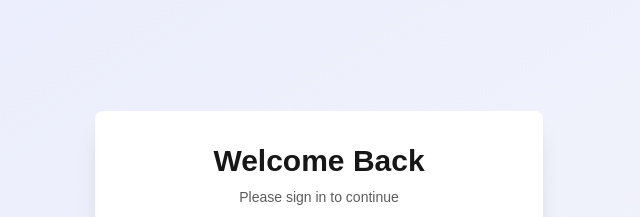
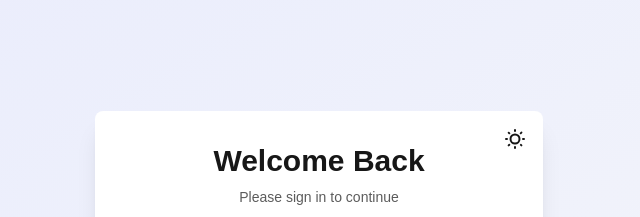
Before and after one commit to AdeepaK2/SpiritX_Xtruders_01, a Next.js app: page /Login in a window 1280 px wide. Shown: the top 217 px of the page, without its empty margins (321-961 px from the left). Built offline with nearby package versions, Linux system fonts and the light colour scheme; no server answers.

Commit message:
Added Colour Theme Switcher. It's not completed

```diff
--- a/src/app/Login/page.tsx
+++ b/src/app/Login/page.tsx
@@ -153,10 +153,10 @@
   // UI state
   const [showPassword, setShowPassword] = useState(false);
   const [isLoading, setIsLoading] = useState(false);
-  // Add this line - NextAuth loading state
   const [isNextAuthLoading, setIsNextAuthLoading] = useState(true);
-  // Add this line - Initial page loading state
   const [isPageLoading, setIsPageLoading] = useState(true);
+  // Add theme state
+  const [theme, setTheme] = useState<string>("light");
 
   // Error state
   const [errors, setErrors] = useState<ErrorState>({
@@ -424,6 +424,29 @@
     }
   }, [session, router, isNextAuthLoading]);
 
+  // Theme toggle function
+  const toggleTheme = () => {
+    const newTheme = theme === "light" ? "dark" : "light";
+    setTheme(newTheme);
+    localStorage.setItem("theme", newTheme);
+    document.documentElement.setAttribute("data-theme", newTheme);
+
+    // Add page reload to ensure all theme styles are properly applied
+    window.location.reload();
+  };
+
+  // Initialize theme from localStorage or system preference
+  useEffect(() => {
+    // Only run on client-side
+    if (typeof window !== "undefined") {
+      const savedTheme = localStorage.getItem("theme") ||
+        (window.matchMedia("(prefers-color-scheme: dark)").matches ? "dark" : "light");
+
+      setTheme(savedTheme);
+      document.documentElement.setAttribute("data-theme", savedTheme);
+    }
+  }, []);
+
   return (
     <div className="min-h-screen flex items-center justify-center p-4">
       <Toaster />
@@ -442,8 +465,36 @@
         initial={{ opacity: 0, y: 20 }}
         animate={{ opacity: 1, y: 0 }}
         transition={{ duration: 0.5, delay: isPageLoading ? 1.8 : 0 }}
-        className="card w-full max-w-md bg-base-100 shadow-xl"
+        className="card w-full max-w-md bg-base-100 shadow-xl relative"
       >
+        {/* Theme toggle - added at top-right corner */}
+        <div className="absolute top-4 right-4 z-10">
+          <label className="swap swap-rotate">
+            <input
+              type="checkbox"
+              className="theme-controller"
+              checked={theme === "dark"}
+              onChange={toggleTheme}
+            />
+            {/* sun icon */}
+            <svg
+              className="swap-off h-6 w-6 fill-current"
+              xmlns="http://www.w3.org/2000/svg"
+              viewBox="0 0 24 24">
+              <path
+                d="M5.64,17l-.71.71a1,1,0,0,0,0,1.41,1,1,0,0,0,1.41,0l.71-.71A1,1,0,0,0,5.64,17ZM5,12a1,1,0,0,0-1-1H3a1,1,0,0,0,0,2H4A1,1,0,0,0,5,12Zm7-7a1,1,0,0,0,1-1V3a1,1,0,0,0-2,0V4A1,1,0,0,0,12,5ZM5.64,7.05a1,1,0,0,0,.7.29,1,1,0,0,0,.71-.29,1,1,0,0,0,0-1.41l-.71-.71A1,1,0,0,0,4.93,6.34Zm12,.29a1,1,0,0,0,.7-.29l.71-.71a1,1,0,1,0-1.41-1.41L17,5.64a1,1,0,0,0,0,1.41A1,1,0,0,0,17.66,7.34ZM21,11H20a1,1,0,0,0,0,2h1a1,1,0,0,0,0-2Zm-9,8a1,1,0,0,0-1,1v1a1,1,0,0,0,2,0V20A1,1,0,0,0,12,19ZM18.36,17A1,1,0,0,0,17,18.36l.71.71a1,1,0,0,0,1.41,0,1,1,0,0,0,0-1.41ZM12,6.5A5.5,5.5,0,1,0,17.5,12,5.51,5.51,0,0,0,12,6.5Zm0,9A3.5,3.5,0,1,1,15.5,12,3.5,3.5,0,0,1,12,15.5Z" />
+            </svg>
+            {/* moon icon */}
+            <svg
+              className="swap-on h-6 w-6 fill-current"
+              xmlns="http://www.w3.org/2000/svg"
+              viewBox="0 0 24 24">
+              <path
+                d="M21.64,13a1,1,0,0,0-1.05-.14,8.05,8.05,0,0,1-3.37.73A8.15,8.15,0,0,1,9.08,5.49a8.59,8.59,0,0,1,.25-2A1,1,0,0,0,8,2.36,10.14,10.14,0,1,0,22,14.05,1,1,0,0,0,21.64,13Zm-9.5,6.69A8.14,8.14,0,0,1,7.08,5.22v.27A10.15,10.15,0,0,0,17.22,15.63a9.79,9.79,0,0,0,2.1-.22A8.11,8.11,0,0,1,12.14,19.73Z" />
+            </svg>
+          </label>
+        </div>
+
         <div className="card-body p-8">
           <div className="flex flex-col items-center mb-8">
             <h2 className="card-title text-3xl font-bold text-center mb-2">Welcome Back</h2>
```
